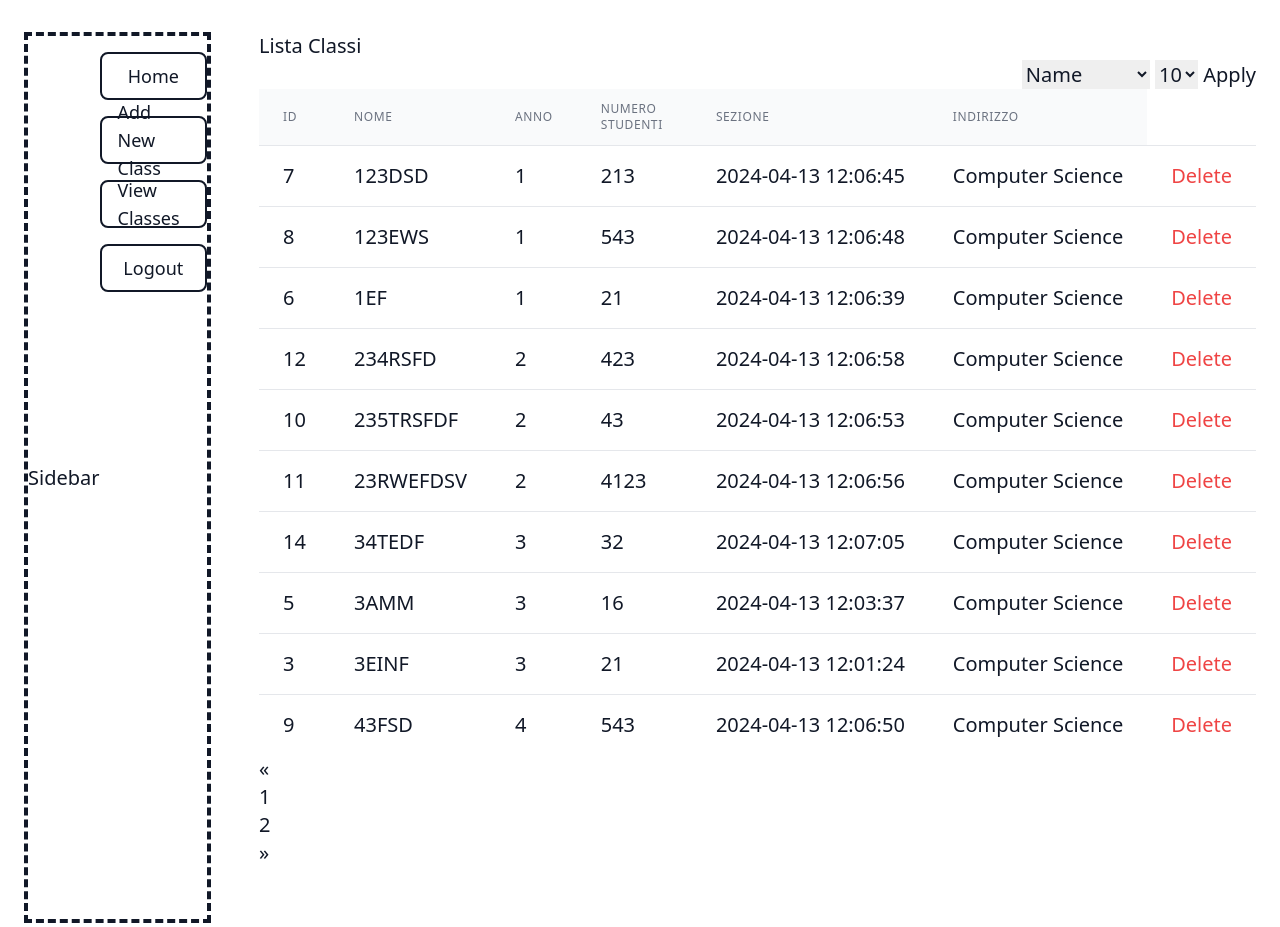
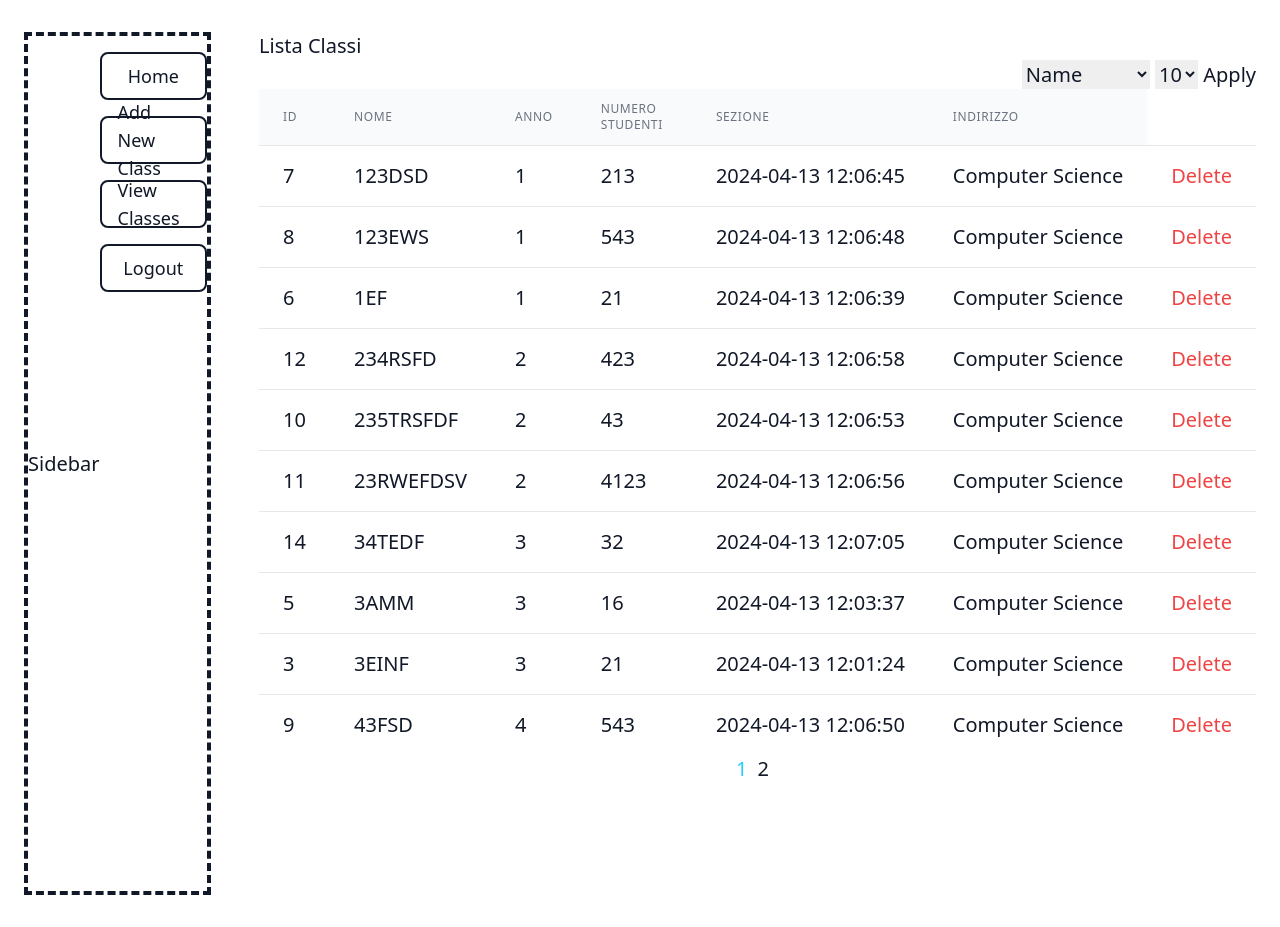
Before and after one commit to illmattep/school-organizer, a Flask app: page /viewclasses in a window 1280 px wide. Shown: the part 56-983 px from the top of the page. Run offline with Flask 3, Linux system fonts and the light colour scheme; data comes from the database, SQL or seed files in the repository; both versions use the stored data as it was after the commit; some libraries are stand-ins or nearby versions.

Commit message:
fix pagination in class list table

```diff
--- a/main.py
+++ b/main.py
@@ -5,6 +5,7 @@ from config import Config
 from POSTHANDLER import PostHandler
 from flask_sqlalchemy import SQLAlchemy # Import the SQLAlchemy class from the flask_sqlalchemy module to work with the database
 from flask_paginate import Pagination, get_page_parameter
+from utils import Utils
 
 Text = Text().texts # Get the text dictionary
 Config = Config() # Get the configuration object
@@ -12,6 +13,7 @@ language = Config.LANGUAGE # Get the language
 c = Config.c # Get the cursor object to access the database
 conn = Config.conn # Get the connection object to the database
 PostHandler = PostHandler() # Create the PostHandler object
+utils = Utils() # Create the utils object
 
 # Create the Flask app
 app = Flask(__name__) # Create the Flask app
@@ -56,6 +58,7 @@ def newclass(): # Function to handle the main page request
         return render_template('pages/addnewclass.html', classes=classes, addresses=Config.ADDRESSES, language=language, Text=Text) # Render the 'index.html' template with the classes, addresses, language, and Text object
 
 
+
 # delete class page with a form to delete a class
 @app.route('/deleteclass/<int:id>', methods=['POST'])
 def deleteclass(id):
@@ -92,8 +95,9 @@ def classlist():
         total = c.fetchone()[0]
 
         pagination = Pagination(page=page, total=total, per_page=per_page, search=search, record_name='classes')
+        pagination_links = utils.get_pagination_links(page, pagination.total_pages)
 
-        return render_template('pages/viewclasses.html', classes=classes, addresses=Config.ADDRESSES, language=language, Text=Text, pagination=pagination)
+        return render_template('pages/viewclasses.html', classes=classes, addresses=Config.ADDRESSES, language=language, Text=Text, pagination=pagination, pagination_links=pagination_links)
 
 
 # home page with a dashboard of functionalities
--- a/templates/components/classlist_snippet.html
+++ b/templates/components/classlist_snippet.html
@@ -20,24 +20,25 @@
 
         while (switching) {
             switching = false;
-            rows = table.rows;
+            rows = Array.from(table.rows).slice(1); // Exclude the table header row
 
-            for (i = 1; i < (rows.length - 1); i++) {
+            for (i = 0; i < (rows.length - 1); i++) {
                 shouldSwitch = false;
                 x = rows[i].getElementsByTagName("td")[column];
                 y = rows[i + 1].getElementsByTagName("td")[column];
 
                 if (x && y) {
-                    x = x.innerText;
-                    y = y.innerText;
+                    // Detect the type of the data
+                    var xValue = isNaN(x.innerText) ? x.innerText.toLowerCase() : parseFloat(x.innerText);
+                    var yValue = isNaN(y.innerText) ? y.innerText.toLowerCase() : parseFloat(y.innerText);
 
                     if (dir === "asc") {
-                        if (x.toLowerCase() > y.toLowerCase()) {
+                        if (xValue > yValue) {
                             shouldSwitch = true;
                             break;
                         }
                     } else if (dir === "desc") {
-                        if (x.toLowerCase() < y.toLowerCase()) {
+                        if (xValue < yValue) {
                             shouldSwitch = true;
                             break;
                         }
@@ -58,7 +59,6 @@
         }
     }
 </script>
-
 <h1>{{ Text['page_titles']['classes_list'] }}</h1>
 <form method="GET" class="text-right">
     <input type="text" name="search" value="{{ request.args.get('search', '') }}">
@@ -106,4 +106,22 @@
     </tbody>
 </table>
 
-{{ pagination.links }}
+<div class="pagination">
+    {{ pagination_links|safe }}
+</div>
+
+<style>
+    .pagination a {
+        margin-inline: 10px; /* Adjust as needed */
+    }
+
+    .pagination {
+        display: flex;
+        flex-direction: row;
+        justify-content: center;
+    }
+
+    .pagination .current-page {
+        color: #26ccff; /* Change to the color you want */
+    }
+</style>
--- /dev/null
+++ b/utils.py
@@ -0,0 +1,11 @@
+from flask import Markup, request, render_template, Flask
+
+class Utils:
+    def get_pagination_links(self, current_page, total_pages):
+        links = []
+        for page in range(1, total_pages + 1):
+            if page != current_page:
+                links.append('<a href="?page={}">{}</a>'.format(page, page))
+            else:
+                links.append('<span class="current-page">{}</span>'.format(page))
+        return Markup(' '.join(links))
```
Also changed, not shown: school.db.
